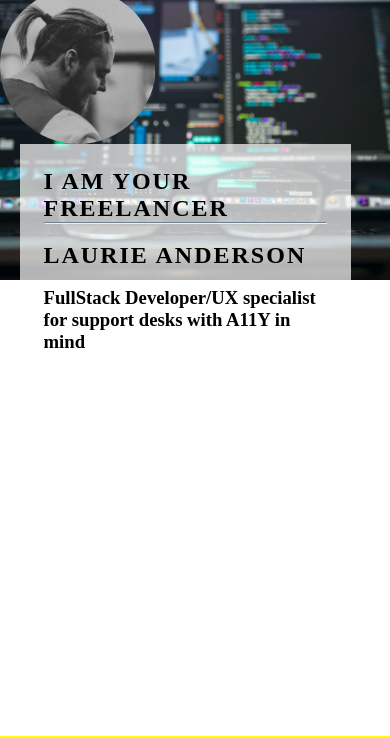
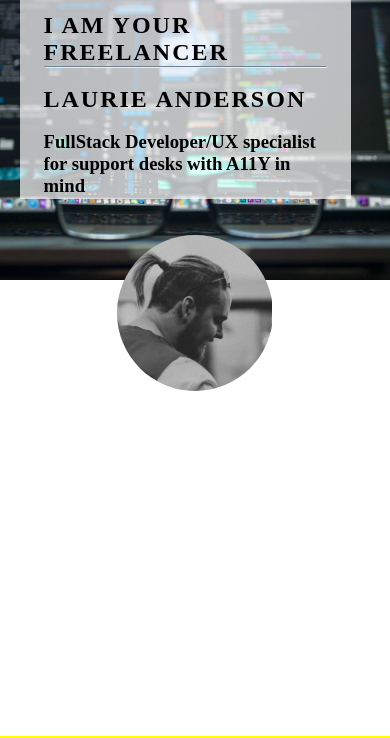
Before and after one commit to LaurieAnderson92/FullStack-Anderson, a plain HTML site: page index.html in a window 390 px wide. Shown: the part 60-798 px from the top of the page. Drawn offline with Linux system fonts and the light colour scheme.

Commit message:
moved title-picture to correct position on mobile screens

```diff
--- a/assets/css/style.css
+++ b/assets/css/style.css
@@ -88,7 +88,10 @@ nav > ul{
     background-position:top;
     background-size: contain;
     background-repeat: no-repeat;
+    display: flex;
+    justify-content: center;
 }
+
 #title-box{
     background-color: rgba( 255, 255, 255, 0.7);
     width: 85%;
@@ -108,6 +111,8 @@ nav > ul{
     border-radius: 50%;
     width: 40vw;
     height: 40vw;
+    align-self: center;
+
 }
 
 /* Contact menu */
```
Also changed, not shown: 1 other file.
